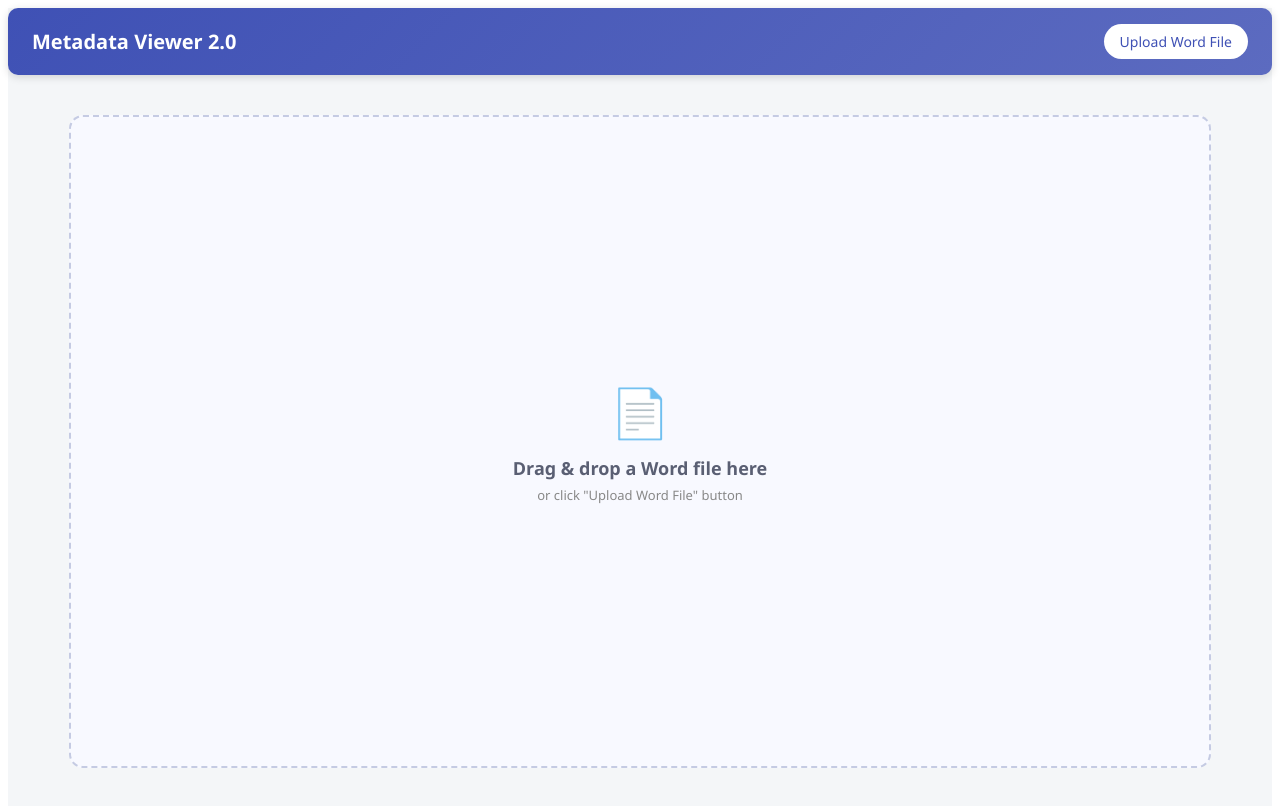
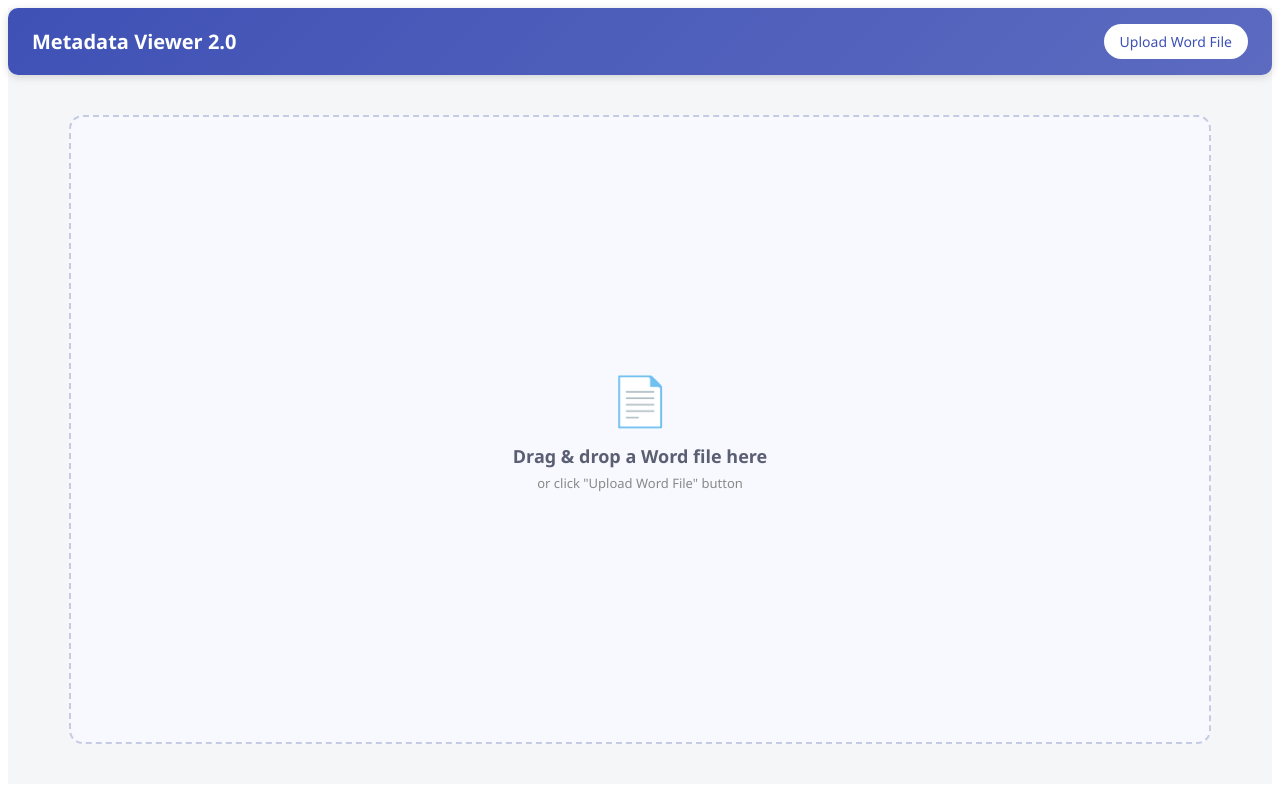
Before and after one commit to SuhasParameshwara/metadata-viewer, an Angular app: page / in a window 1280 px wide. Shown: the top 806 px of the page. Built offline with nearby package versions, Linux system fonts and the light colour scheme.

Commit message:
Adjust app container height from 100vh to 97vh

```diff
--- a/src/app/metadata-viewer/metadata-viewer.scss
+++ b/src/app/metadata-viewer/metadata-viewer.scss
@@ -7,7 +7,7 @@ $border: #e0e0e0;
 
 .app-container {
   font-family: 'Segoe UI', Roboto, sans-serif;
-  height: 100vh;
+  height: 97vh;
   display: flex;
   flex-direction: column;
   background: $bg;
```
